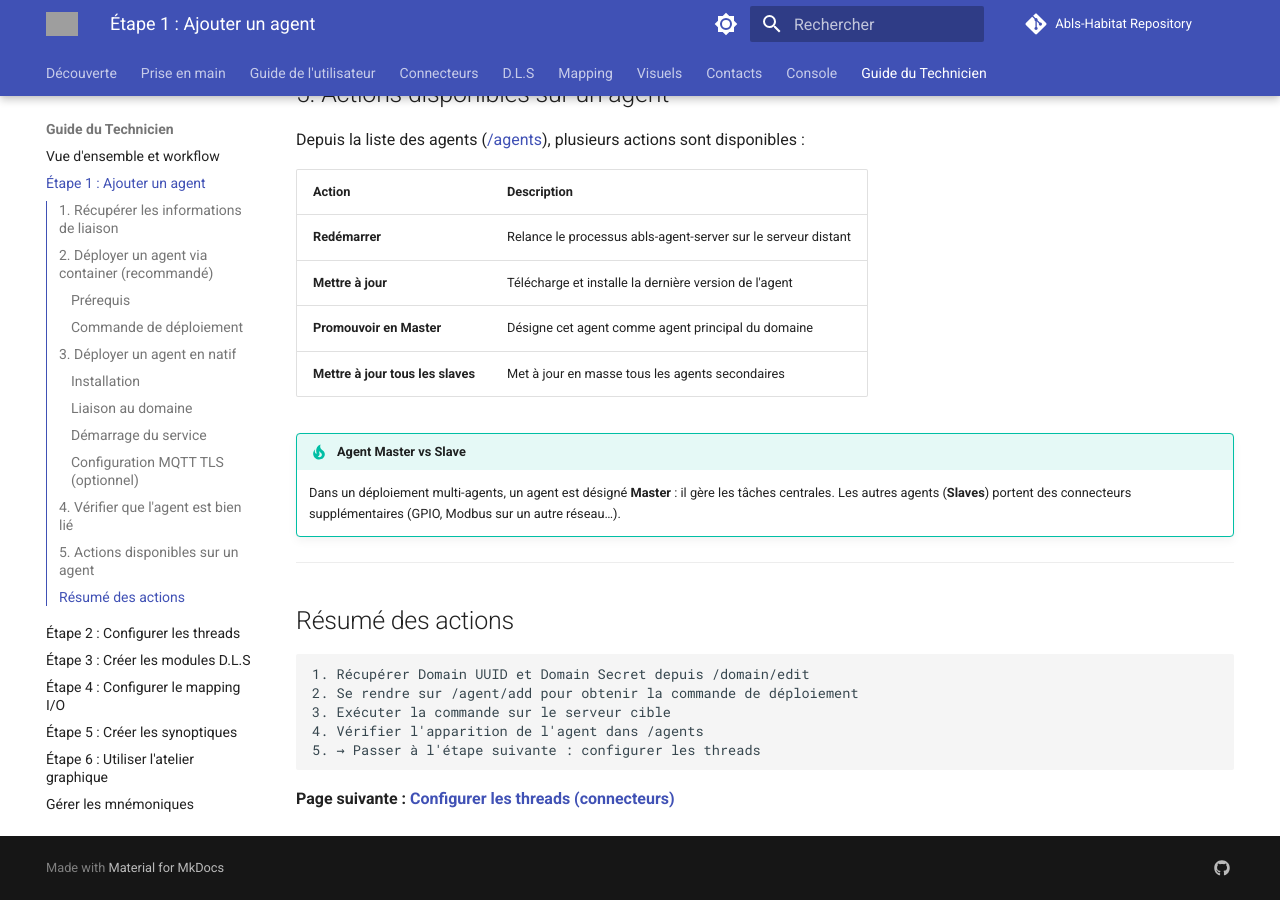
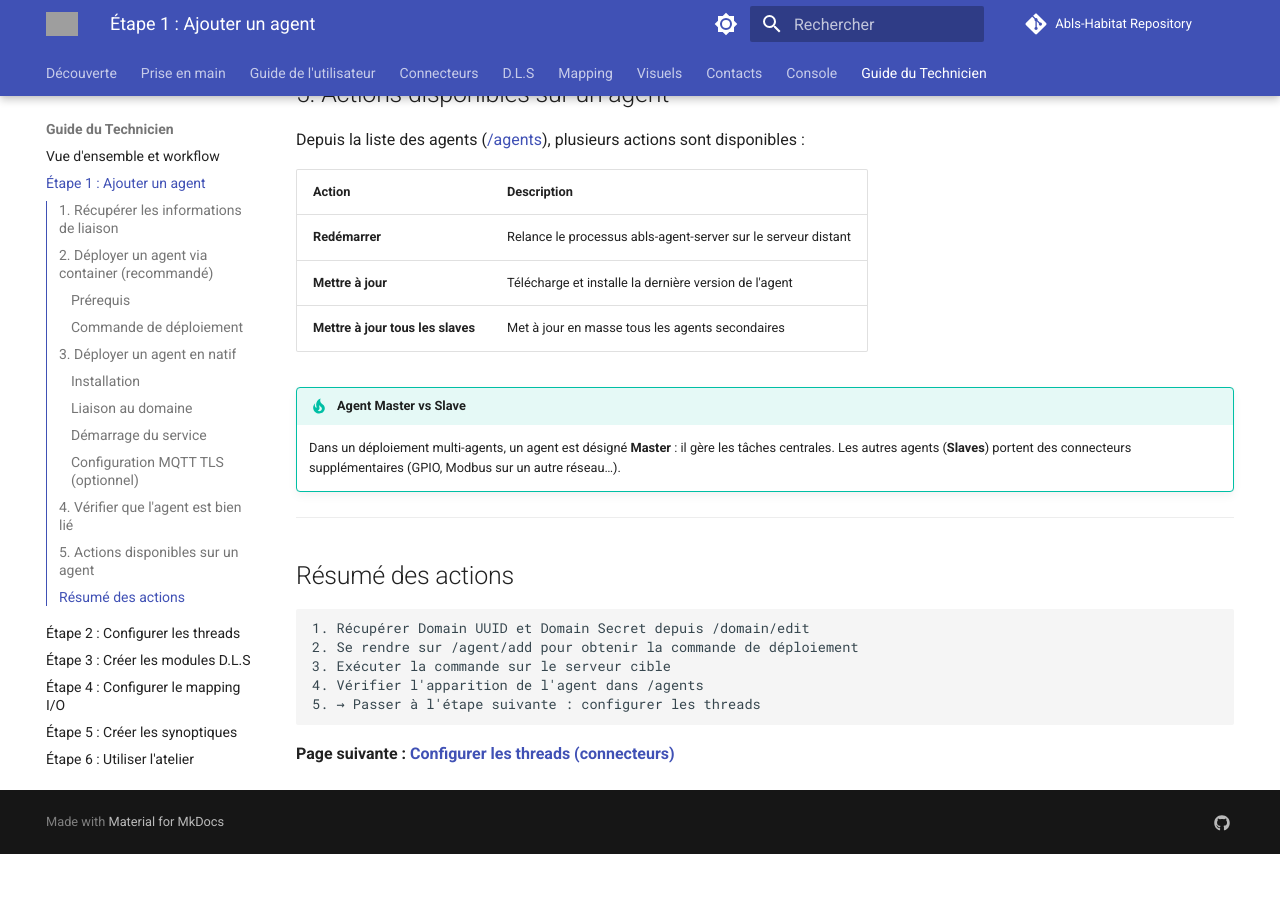
Before and after one commit to sebaru/abls-habitat-docs, an MkDocs documentation site: the page built from src/technicien_agents.md, in a window 1280 px wide and 900 px high, scrolled down 3261 px. Built offline with MkDocs 1.6.1 and Material for MkDocs 9.7.7, drawn with Linux system fonts in a browser that asks for light colours; after the commit the page ends 4115 px from its top, so only the background shows below that; grey boxes are pictures that could not be loaded.

Commit message:
feat: Add 'Temporisations' section to navigation and remove 'Promouvoir en Master' from agent actions

```diff
--- a/mkdocs.yml
+++ b/mkdocs.yml
@@ -46,6 +46,7 @@ nav:
    - Monostables: dls_monostables.md
    - Messages: dls_messages.md
    - Watchdog: dls_watchdog.md
+   - Temporisations: dls_tempo.md
    - Compteurs d'impulsions: dls_cpti.md
    - Compteurs horaire: dls_cpth.md
    - Visuels: dls_visuels.md
--- a/src/technicien_agents.md
+++ b/src/technicien_agents.md
@@ -139,7 +139,6 @@ Depuis la liste des agents ([/agents](https://console.abls-habitat.fr/agents)),
 |---|---|
 | **Redémarrer** | Relance le processus abls-agent-server sur le serveur distant |
 | **Mettre à jour** | Télécharge et installe la dernière version de l'agent |
-| **Promouvoir en Master** | Désigne cet agent comme agent principal du domaine |
 | **Mettre à jour tous les slaves** | Met à jour en masse tous les agents secondaires |
 
 !!! tip "Agent Master vs Slave"
```
